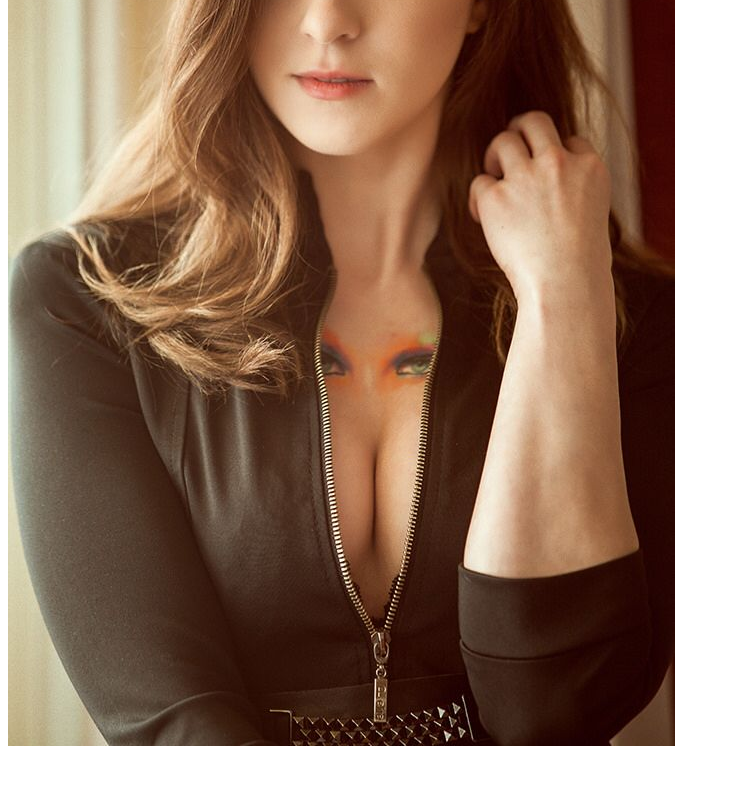
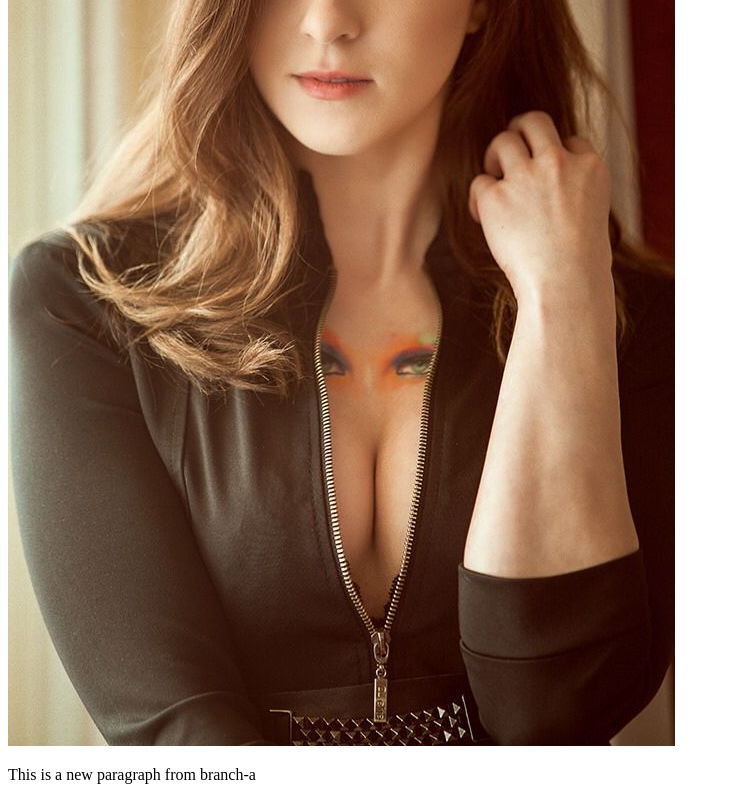
Before and after one commit to NurE-Elahi/test-repo, a plain HTML site: page index.html in a window 1280 px wide. Shown: the part 911-1711 px from the top of the page, without its empty margins (0-730 px from the left). Before the commit the page ends 1669 px from the top, so only its background shows below. Drawn offline with Linux system fonts and the light colour scheme.

Commit message:
new paragraph

```diff
--- a/index.html
+++ b/index.html
@@ -18,5 +18,6 @@
     <img src="katy-perry.jpg" alt="Katy Perry">
     <img src="abigalie-johnson.jpg" alt="Abigalie Johnson">
     <img src="abigalie-johnson2.jpg" alt="">
+    <p>This is a new paragraph from branch-a</p>
 </body>
 </html>
```
